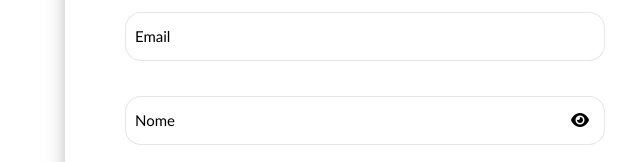
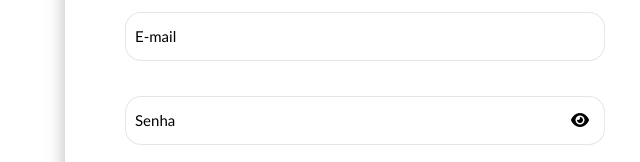
Before and after one commit to pablomntl/loginc3, a plain HTML site: page index.html in a window 1280 px wide. Shown: the part 392-554 px from the top of the page, 0-640 px from the left. Drawn offline with Linux system fonts and the light colour scheme; a web font is replaced by a local one.

Commit message:
Update index.html

```diff
--- a/index.html
+++ b/index.html
@@ -38,12 +38,12 @@
 
           <div class="content-input">
             <input id="email" type="email" class="formulario-input" required  />
-            <label for="">Email</label>
+            <label for="">E-mail</label>
           </div>
 
           <div class="content-input">
             <input id="password" type="password" class="formulario-input" />
-            <label for="">Nome</label>
+            <label for="">Senha</label>
             <span
               ><i
                 class="fa-solid fa-eye"
```
